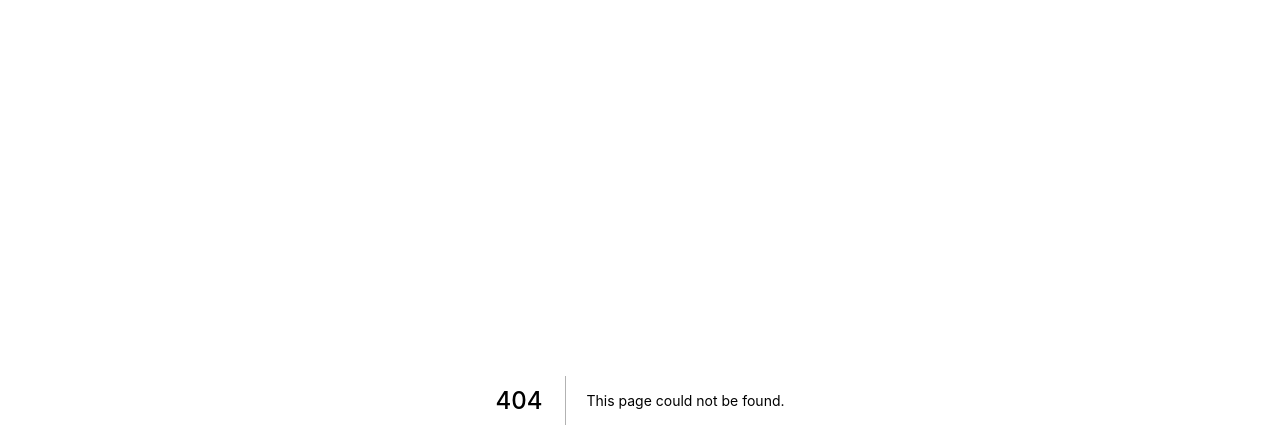
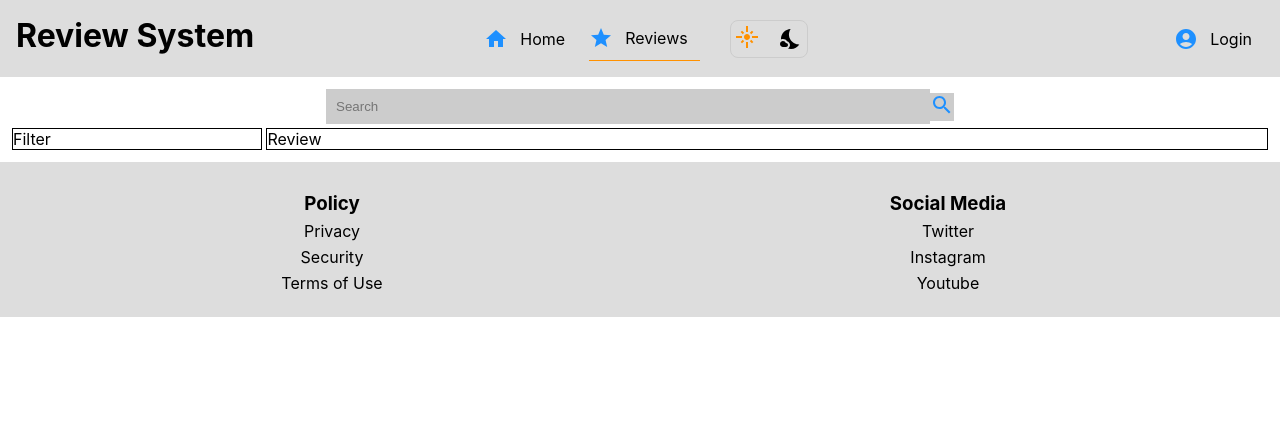
Before and after one commit to amanag0101/review-system, a Next.js app: page /reviews in a window 1280 px wide. Before the commit this address had no page. Shown: the top 448 px of the page. Built offline with nearby package versions, Linux system fonts and the light colour scheme.

Commit message:
Created Searchbar component

```diff
--- a/components/public/header/Header.tsx
+++ b/components/public/header/Header.tsx
@@ -30,13 +30,13 @@ export default function Header() {
 
             <div className={styles["col-2"]}>
                 <div className={`${styles.item} ${styles[isActiveLink("/")]}`}>
-                    <HomeIcon className={styles["icon"]} />
+                    <HomeIcon className="icon" />
                     <Link href="/">Home</Link>
                 </div>
 
                 <div className={`${styles.item} ${styles[isActiveLink("/reviews")]}`}>
-                    <StarIcon className={styles["icon"]} />
-                    <Link href="#">Reviews</Link>
+                    <StarIcon className="icon" />
+                    <Link href="/reviews">Reviews</Link>
                 </div>
 
                 <div className={styles.theme}>
@@ -51,7 +51,7 @@ export default function Header() {
 
             <div className={styles["col-3"]}>
                 <div className={`${styles.item} ${styles[isActiveLink("/login")]}`}>
-                    <AccountCircleIcon className={styles["icon"]} />
+                    <AccountCircleIcon className="icon" />
                     <Link href="#">Login</Link>
                 </div>
             </div>
--- a/components/public/layout/Layout.tsx
+++ b/components/public/layout/Layout.tsx
@@ -3,6 +3,7 @@ import { createContext, useEffect, useState } from "react";
 import { Theme } from "../constants/Theme";
 import Footer from "../footer/Footer";
 import Header from "../header/Header";
+import { getThemeFromLocalStorage, setThemeInLocalStorage } from "../storage/LocalStorage";
 
 interface LayoutContextProps {
     theme: Theme,
@@ -22,17 +23,21 @@ export default function Layout({children} : LayoutProps) {
     const [theme, setTheme] = useState<Theme>(Theme.LIGHT);
 
     useEffect(() => {
+        setTheme(getThemeFromLocalStorage());
+    }, [])
+
+    useEffect(() => {
         document.body.dataset.theme = theme;
     }, [theme]);
 
     const toggleTheme = () => {
         if(theme === Theme.LIGHT) {
             setTheme(Theme.DARK);
-            // setThemeInLocalStorage(Theme.DARK);
+            setThemeInLocalStorage(Theme.DARK);
         }
         else {
             setTheme(Theme.LIGHT);
-            // setThemeInLocalStorage(Theme.LIGHT);
+            setThemeInLocalStorage(Theme.LIGHT);
         }
     }
 
--- /dev/null
+++ b/components/public/review/Review.tsx
@@ -0,0 +1,21 @@
+import Searchbar from "../searchbar/Searchbar";
+import styles from "./review.module.css";
+
+export default function Review() {
+    return (
+        <div className={styles.review}>
+            <div className={styles.searchbar}>
+                <Searchbar width={50} />
+            </div>
+
+            <div className={styles["container"]}>
+                <div className={styles["col-1"]}>
+                    Filter
+                </div>
+                <div className={styles["col-2"]}>
+                    Review
+                </div>
+            </div>
+        </div>
+    );
+}
--- /dev/null
+++ b/components/public/review/review.module.css
@@ -0,0 +1,25 @@
+.review {
+    padding: 12px;
+}
+
+.review .searchbar {
+    margin-bottom: 4px;
+}
+
+.review .container {
+    display: flex;
+}
+
+.review .container .col-1,
+.review .container .col-2 {
+    border: 1px solid;
+}
+
+.review .container .col-1 {
+    flex-basis: 20%;
+}
+
+.review .container .col-2 {
+    flex-basis: 80%;
+    margin-left: 4px;
+}
--- /dev/null
+++ b/components/public/searchbar/Searchbar.tsx
@@ -0,0 +1,27 @@
+import SearchIcon from '@mui/icons-material/Search';
+import styles from "./searchbar.module.css";
+
+interface SearchbarProps {
+    width: number
+}
+
+interface SearchbarStyle {
+    width: string
+}
+
+export default function Searchbar(props: SearchbarProps) {
+    const searchbarStyle: SearchbarStyle = {
+        width: props.width + "%"
+    }
+
+    return (
+        <div className={styles.searchbar} style={searchbarStyle}>
+            <div className={styles["col-1"]}>
+                <input type="text" placeholder="Search"/>
+            </div>
+            <div className={styles["col-2"]}>
+                <SearchIcon className="icon" />
+            </div>
+        </div>
+    );
+}
--- /dev/null
+++ b/components/public/searchbar/searchbar.module.css
@@ -0,0 +1,21 @@
+.searchbar {
+    display: flex;
+    align-items: center;
+    margin: auto;
+}
+
+.searchbar .col-1  {
+    flex-basis: 99%;
+}
+
+.searchbar .col-2 {
+    background-color: var(--color-background-secondary);
+    flex-basis: 1%;
+    text-align: right;
+}
+
+.searchbar input {
+    width: 100%;
+    padding: 10px;
+    border: none;
+}
--- /dev/null
+++ b/components/public/storage/LocalStorage.ts
@@ -0,0 +1,10 @@
+import { Theme } from "../constants/Theme"
+
+export const setThemeInLocalStorage = (theme: Theme) => {
+    localStorage.setItem("theme", theme);
+}
+
+export const getThemeFromLocalStorage = () : Theme => {
+    const theme = localStorage.getItem("theme");
+    return theme === "dark" ? Theme.DARK : Theme.LIGHT;
+}
--- /dev/null
+++ b/pages/reviews.tsx
@@ -0,0 +1,11 @@
+import type { NextPage } from 'next'
+import Layout from '../components/public/layout/Layout';
+import Review from '../components/public/review/Review';
+
+const Reviews: NextPage = () => {
+  return (
+    <Layout children={<Review />} />
+  );
+}
+
+export default Reviews
--- a/styles/globals.css
+++ b/styles/globals.css
@@ -17,6 +17,11 @@ a {
 .horizontal-divider {
   border: 1px solid var(--color-background-secondary);
   width: 100%;
+}
+
+.icon {
+  font-size: 31px;
+  color: var(--color-blue);
 }
 
 /* Light Theme */
@@ -40,6 +45,11 @@ body[data-theme="light"] a {
   color: var(--color-text-primary);
 }
 
+body[data-theme="light"] input {
+  background-color: var(--color-background-secondary);
+  color: var(--color-text-primary);
+}
+
 /* Dark Theme */
 body[data-theme="dark"] {
   --color-background-primary: #1e1e1e;
@@ -60,6 +70,11 @@ body[data-theme="dark"] a {
   color: var(--color-text-primary);
 }
 
+body[data-theme="dark"] input {
+  background-color: var(--color-background-secondary);
+  color: var(--color-text-primary);
+}
+
 /* Scrollbar */
 ::-webkit-scrollbar {
   width: 10px;
```
Also changed, not shown: components/public/header/header.module.css (line endings or trailing spaces).
